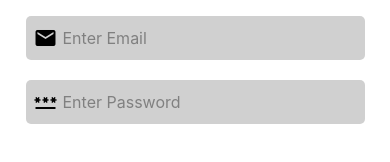
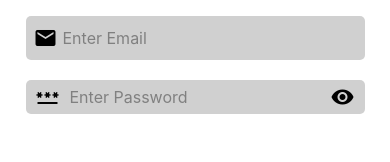
Before and after one commit to Nishanth1306/Amazon-Clone, a React Native app: screen /Register in a window 390 px wide. Shown: the part 305-467 px from the top of the page. Built offline with nearby package versions, Linux system fonts and the light colour scheme.

Commit message:
Eye Button added

```diff
--- a/screens/Register.js
+++ b/screens/Register.js
@@ -1,5 +1,5 @@
 import React, { useState } from "react";
-import config from '../src/config.js';
+import config from "../src/config.js";
 import { Platform } from "react-native";
 import {
   Alert,
@@ -17,22 +17,19 @@ import MaterialCommunityIcons from "@expo/vector-icons/MaterialCommunityIcons";
 import MaterialIcons from "@expo/vector-icons/MaterialIcons";
 import { useNavigation } from "@react-navigation/native";
 
-import axios from 'axios';
-
-
-
+import axios from "axios";
 
 // const API_URL = Platform.OS === 'android'
 //     ? "http://10.0.2.2:3000"
 //     : "http://127.0.0.1:3000";
 
-
 const Register = ({ navigation }) => {
   const [email, setEmail] = useState("");
   const [password, setPassword] = useState("");
   const [name, setName] = useState("");
+  const [showPassword, setShowPassword] = useState(false);
+
   // const navigation = useNavigation();
-
 
   const handleRegister = () => {
     const user = {
@@ -43,11 +40,10 @@ const Register = ({ navigation }) => {
 
     axios
       .post(`${config.API_URL}/register`, user)
-          .then((response) => {;
+      .then((response) => {
         Alert.alert(
           "Registration successful",
-              "You have been registered Successfully",
-              "Please Check your email for verification",
+          "Please Check your email for verification"
         );
         navigation.navigate("Login");
         setName("");
@@ -57,20 +53,21 @@ const Register = ({ navigation }) => {
       .catch((error) => {
         if (error.response && error.response.data.errors) {
           const errorData = error.response.data.errors;
-              const errorMessages = Object.values(errorData).map(
-                (e) => `${e.path.toUpperCase()}: ${e.message}`
-              ).join('\n');
+          const errorMessages = Object.values(errorData)
+            .map((e) => `${e.path.toUpperCase()}: ${e.message}`)
+            .join("\n");
 
           Alert.alert("Registration Error", errorMessages);
         } else {
-              Alert.alert("Error", error.response?.data?.message || "Something went wrong");
+          Alert.alert(
+            "Error",
+            error.response?.data?.message || "Something went wrong"
+          );
         }
 
         console.log("registration failed", error);
       });
   };
-
-
 
   return (
     <SafeAreaView
@@ -99,7 +96,6 @@ const Register = ({ navigation }) => {
           </Text>
         </View>
 
-
         <View style={{ marginTop: 80 }}>
           <View
             style={{
@@ -112,9 +108,12 @@ const Register = ({ navigation }) => {
               marginTop: 30,
             }}
           >
-
-
-                        <MaterialCommunityIcons style={{marginLeft:10}}name="rename-box" size={24} color="black" />
+            <MaterialCommunityIcons
+              style={{ marginLeft: 10 }}
+              name="rename-box"
+              size={24}
+              color="black"
+            />
             <TextInput
               value={name}
               onChangeText={(text) => setName(text)}
@@ -160,7 +159,7 @@ const Register = ({ navigation }) => {
           </View>
         </View>
 
-                <View style={{ marginTop: 10 }}>
+        {/* <View style={{ marginTop: 10 }}>
                     <View
                         style={{
                             flexDirection: "row",
@@ -191,32 +190,78 @@ const Register = ({ navigation }) => {
                             secureTextEntry={true}
                         />
                     </View>
+                </View> */}
+        <View style={{ marginTop: 10 }}>
+          <View
+            style={{
+              flexDirection: "row",
+              alignItems: "center",
+              backgroundColor: "#D0D0D0",
+              borderRadius: 5,
+              marginTop: 10,
+              paddingHorizontal: 10,
+            }}
+          >
+            <MaterialIcons name="password" size={24} color="black" />
+
+            <TextInput
+              value={password}
+              onChangeText={(text) => setPassword(text)}
+              style={{
+                color: "grey",
+                marginVertical: 7,
+                width: 240,
+                fontSize: 16,
+                marginLeft: 10,
+                flex: 1,
+              }}
+              placeholder="Enter Password"
+              secureTextEntry={!showPassword}
+            />
+
+            <Pressable onPress={() => setShowPassword(!showPassword)}>
+              <MaterialCommunityIcons
+                name={showPassword ? "eye-off" : "eye"}
+                size={24}
+                color="black"
+              />
+            </Pressable>
           </View>
-
-
+        </View>
 
         <View style={{ marginTop: 50 }} />
 
-                <Pressable onPress={handleRegister} style={{ width: 200, backgroundColor: "#febe10", borderRadius: 6, marginLeft: "auto", marginRight: "auto", padding: 15 }}>
-
-                    <Text style={{ textAlign: "center", fontSize: 18, fontStyle: "bold" }}>Submit</Text>
+        <Pressable
+          onPress={handleRegister}
+          style={{
+            width: 200,
+            backgroundColor: "#febe10",
+            borderRadius: 6,
+            marginLeft: "auto",
+            marginRight: "auto",
+            padding: 15,
+          }}
+        >
+          <Text
+            style={{ textAlign: "center", fontSize: 18, fontStyle: "bold" }}
+          >
+            Submit
+          </Text>
         </Pressable>
 
-
-                <Pressable onPress={() => navigation.navigate("Login")} style={{ marginTop: 15 }}>
-
+        <Pressable
+          onPress={() => navigation.navigate("Login")}
+          style={{ marginTop: 15 }}
+        >
           <Text style={{ textAlign: "center" }}>
             Already have an account ? Login
           </Text>
         </Pressable>
-
       </KeyboardAvoidingView>
-
     </SafeAreaView>
   );
 };
 
 const styles = StyleSheet.create({});
 
-
 export default Register;
```
Lines whose indentation alone changed are shown as unchanged.
